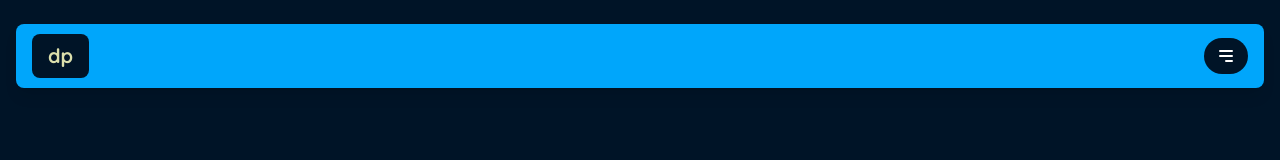
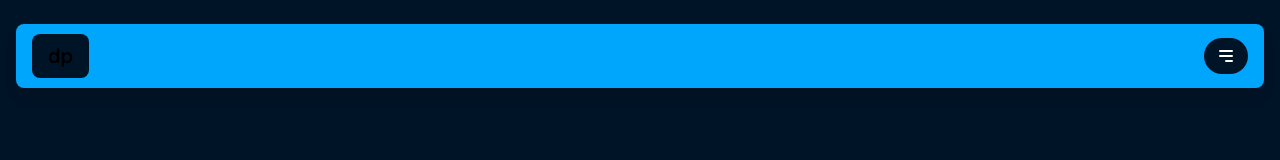
Before and after one commit to devv64/dev_portfolio, a React (Create React App) app: page / in a window 1280 px wide. Shown: the top 160 px of the page. Built offline with nearby package versions, Linux system fonts and the light colour scheme; the HTML template or start-up script is replaced by a standard one.

Commit message:
Fixed theme switching logic for portfolio

```diff
--- a/src/App.tsx
+++ b/src/App.tsx
@@ -6,18 +6,19 @@ import About from './components/About';
 
 const App: React.FC = () => {
   const [scrollPosition, setScrollPosition] = useState(0);
-  const [theme, setTheme] = useState<string[]>(['#00A6FB', '#001427', '#DBDFAC']);
+  const [theme, setTheme] = useState<string[]>(['#00A6FB', '#001427', '#0054A2', '#DBDFAC']);
 
   const pickTheme = () => {
-    console.log(scrollPosition)
-    if (scrollPosition <= 856) {
-      setTheme(['#00A6FB', '#001427', '#DBDFAC']);
+    const portfolioPageElement = document.getElementById('portfolio-page');
+    const portfolioPageOffsetTop = portfolioPageElement?.offsetTop || 0;
+    if (scrollPosition + 16 <= portfolioPageOffsetTop) {
+      setTheme(['#00A6FB', '#001427', '#0054A2', '#DBDFAC']);
     }
     else if (scrollPosition < 2160) {
-      setTheme(['#FAD4D8', '#001427', '#DBDFAC']);
+      setTheme(['#FAD4D8', '#001427', '#DBDFAC', '#0054A2']);
     }
     else {
-      setTheme(['#001427', '#DBDFAC', '#FAD4D8']);
+      setTheme(['#001427', '#DBDFAC', '#FAD4D8', '#0054A2']);
     }
   };
 
@@ -39,7 +40,9 @@ const App: React.FC = () => {
     <div>
       <Navbar title="dp" links={links} theme={theme} />
       <HomePage portfolioRef={ref}/>
-      <PortfolioPage ref={ref}/>
+      <div id='portfolio-page'ref={ref}>
+        <PortfolioPage />
+      </div>
       <About />
     </div>
   );
--- a/src/components/Navbar.tsx
+++ b/src/components/Navbar.tsx
@@ -48,12 +48,12 @@ const Navbar: React.FC<NavbarProps> = ({ title, links, theme }) => {
 
   return (
     <div id="container" ref={containerRef}>
-      <nav className={`fixed top-0 left-0 right-0 bg-[${theme[0]}] p-4 rounded-lg mt-6 mx-4 flex justify-between items-center h-16 shadow-lg`}>
+      <nav className={`fixed top-0 left-0 right-0 bg-[${theme[0]}] p-4 rounded-lg mt-6 mx-4 flex justify-between items-center h-16 shadow-lg z-50`}>
         <a
           href="/"
-          className="rounded-lg bg-[#001427] px-4 py-2 transition-all duration-300 hover:bg-[#0054A2] hover:scale-105 cursor-pointer"
+          className={`rounded-lg bg-[${theme[1]}] px-4 py-2 transition-all duration-300 hover:bg-[${theme[2]}] hover:scale-105 cursor-pointer`}
         >
-          <div className="text-[#DBDFAC] text-xl">{title}</div>
+          <div className={`text-[${theme[3]}] text-xl`}>{title}</div>
         </a>
         <div className="relative">
           <button
```
